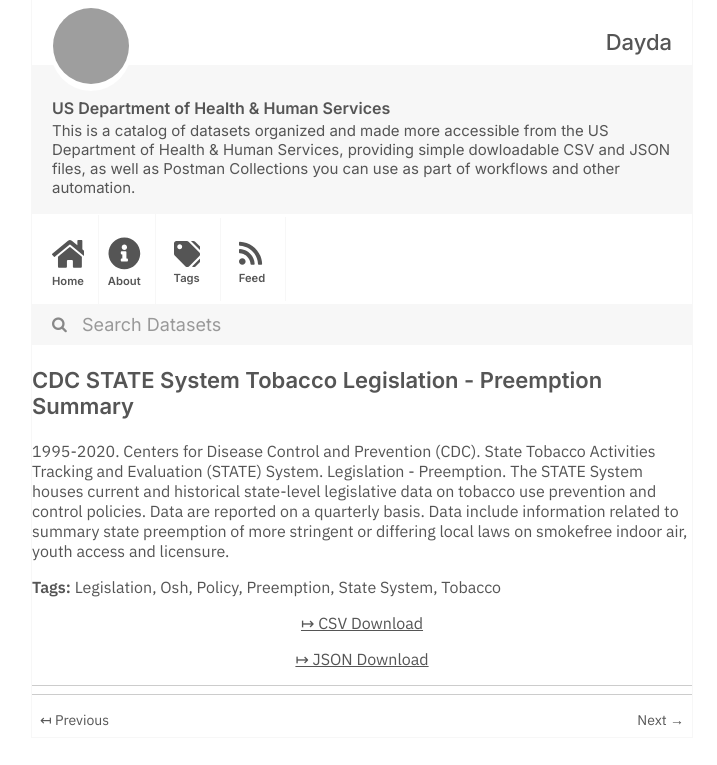
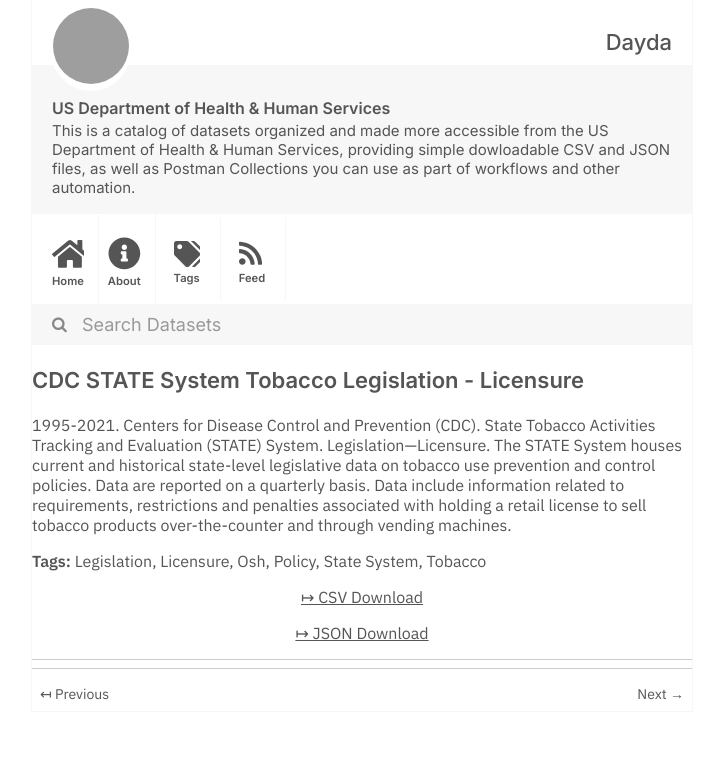
Before and after one commit to dayda-entities/us-department-of-health-and-human-services, a Jekyll site: the page built from _posts/2020-11-10-cdc-state-system-tobacco-legis.md, in a window 1280 px wide, cut to the strip 0-765 px from the top of the page. Shown: the whole strip, without its empty margins (278-995 px from the left). Built offline with Jekyll 4.4.1, drawn with Linux system fonts in a browser that asks for light colours; grey boxes are pictures that could not be loaded.

Commit message:
Publish Data

```diff
--- a/_posts/2020-11-10-cdc-state-system-tobacco-legis.md
+++ b/_posts/2020-11-10-cdc-state-system-tobacco-legis.md
@@ -1,20 +1,20 @@
 ---
-title: CDC STATE System Tobacco Legislation - Preemption Summary
-created: '2020-11-10T16:17:12.848314'
-modified: '2021-04-21T22:43:55.760791'
+title: CDC STATE System Tobacco Legislation - Licensure
+created: '2020-11-10T16:17:13.010431'
+modified: '2021-05-15T11:13:25.060135'
 state: active
 type: dataset
 tags:
   - Legislation
+  - Licensure
   - Osh
   - Policy
-  - Preemption
   - State System
   - Tobacco
 groups: []
-csv_url: 'https://data.cdc.gov/api/views/hj2x-85ya/rows.csv?accessType=DOWNLOAD'
-json_url: 'https://data.cdc.gov/api/views/hj2x-85ya/rows.json?accessType=DOWNLOAD'
+csv_url: 'https://data.cdc.gov/api/views/eb4y-d4ic/rows.csv?accessType=DOWNLOAD'
+json_url: 'https://data.cdc.gov/api/views/eb4y-d4ic/rows.json?accessType=DOWNLOAD'
 layout: post
 
 ---
-1995-2020. Centers for Disease Control and Prevention (CDC). State Tobacco Activities Tracking and Evaluation (STATE) System. Legislation - Preemption. The STATE System houses current and historical state-level legislative data on tobacco use prevention and control policies. Data are reported on a quarterly basis. Data include information related to summary state preemption of more stringent or differing local laws on smokefree indoor air, youth access and licensure.
+1995-2021. Centers for Disease Control and Prevention (CDC). State Tobacco Activities Tracking and Evaluation (STATE) System. Legislation—Licensure. The STATE System houses current and historical state-level legislative data on tobacco use prevention and control policies.  Data are reported on a quarterly basis. Data include information related to requirements, restrictions and penalties associated with holding a retail license to sell tobacco products over-the-counter and through vending machines.
```
